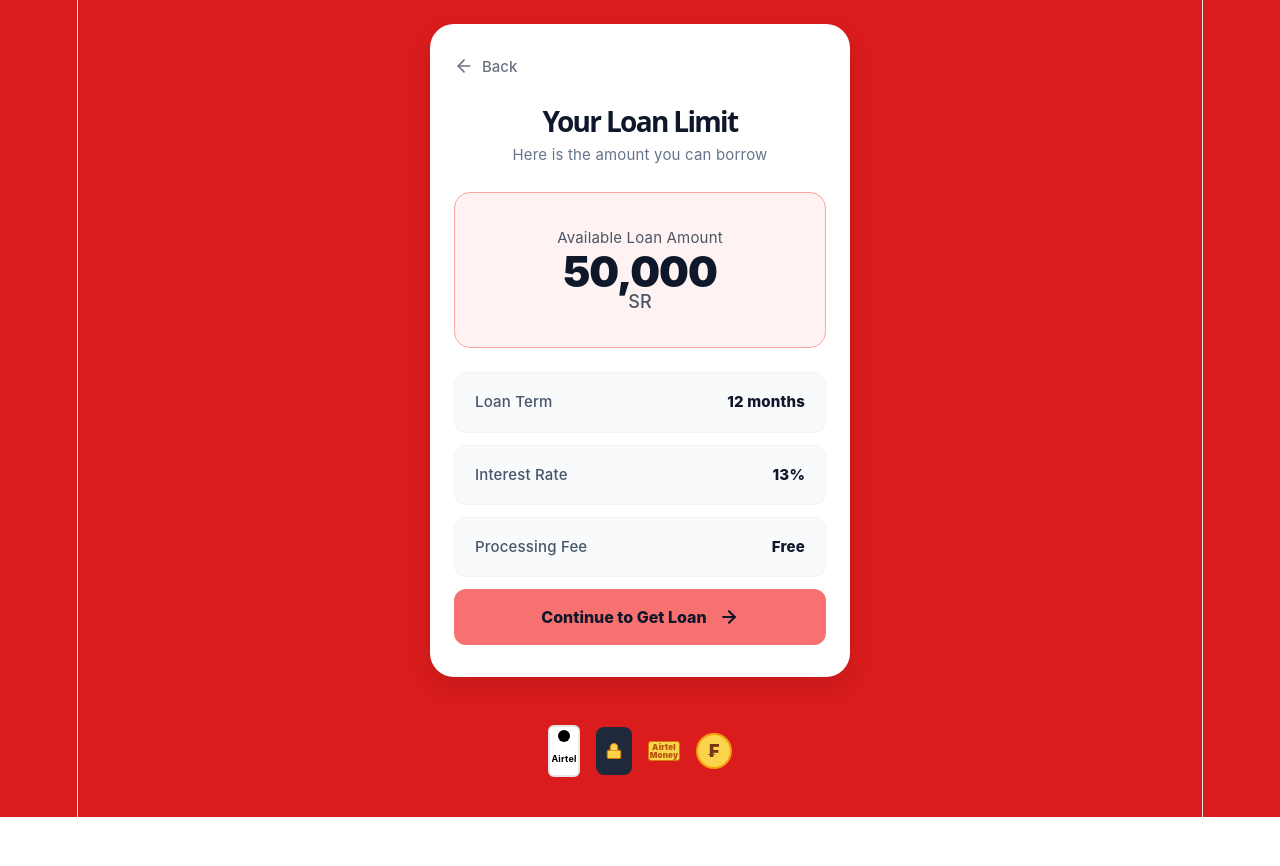
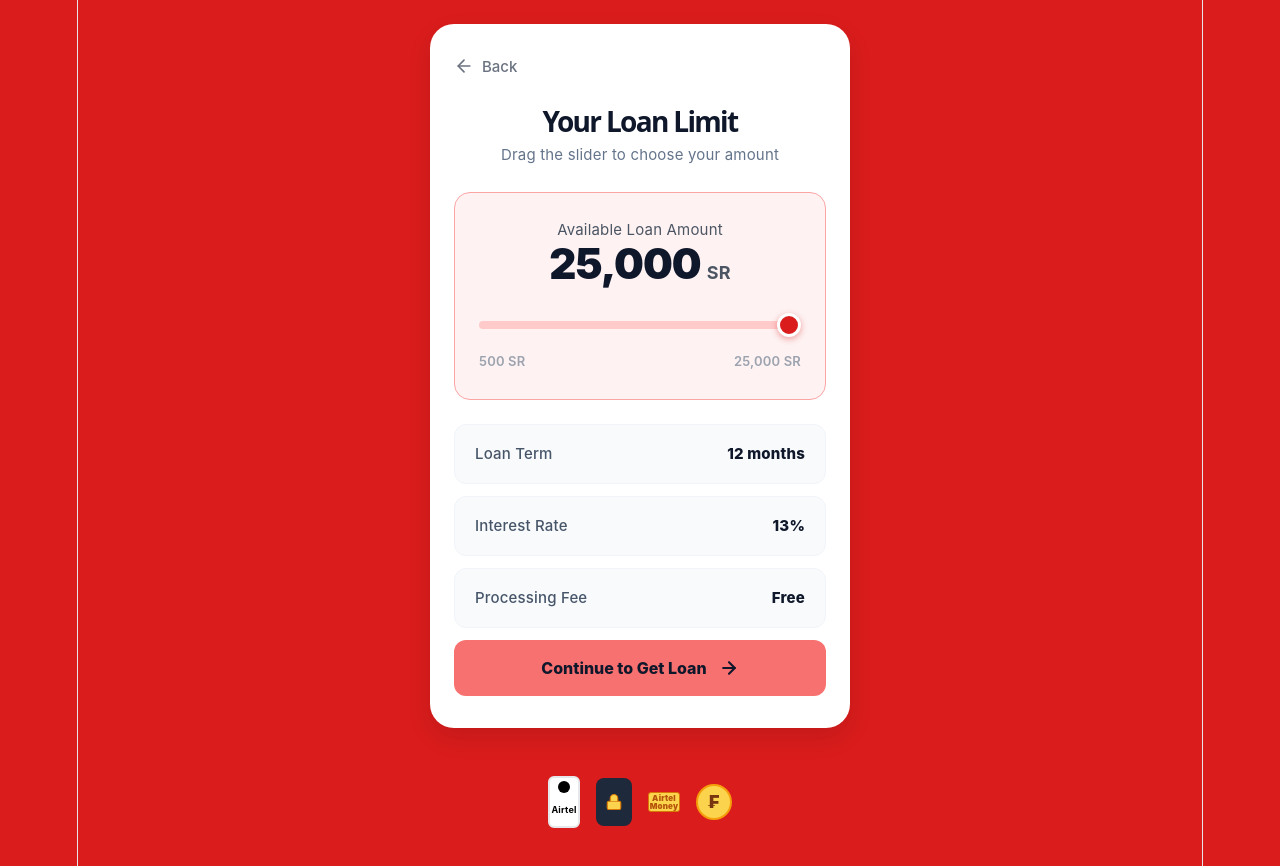
Before and after one commit to ClintonK399/airtel-loan-frontend, a React (Vite) app: page /airtel-loan-limit in a window 1280 px wide. Before the commit the page ends 817 px from the top, so only its background shows below. Built offline with nearby package versions, Linux system fonts and the light colour scheme; no server answers.

Commit message:
Feature: Added dynamic draggable slider for Loan Limit (500 to 25,000 SR)

```diff
--- a/src/AirtelLoanLimit.tsx
+++ b/src/AirtelLoanLimit.tsx
@@ -1,8 +1,14 @@
-import React from 'react';
+import React, { useState } from 'react';
 import { useNavigate } from 'react-router-dom';
 
 function AirtelLoanLimit() {
   const navigate = useNavigate();
+  // State for the slider (default to max or a starting amount)
+  const [loanAmount, setLoanAmount] = useState(25000);
+
+  const handleSliderChange = (e: React.ChangeEvent<HTMLInputElement>) => {
+    setLoanAmount(Number(e.target.value));
+  };
 
   return (
     <div className="airtel-page-container">
@@ -69,12 +75,12 @@ function AirtelLoanLimit() {
           margin-bottom: 24px;
         }
 
-        /* AMOUNT BOX */
+        /* AMOUNT BOX (SLIDER) */
         .amount-box {
           background-color: #FEF2F2;
           border: 1px solid #FCA5A5;
           border-radius: 16px;
-          padding: 32px 24px;
+          padding: 24px;
           display: flex;
           flex-direction: column;
           align-items: center;
@@ -88,18 +94,84 @@ function AirtelLoanLimit() {
           margin-bottom: 8px;
         }
 
+        .amount-display {
+          display: flex;
+          align-items: baseline;
+          gap: 6px;
+          margin-bottom: 24px;
+        }
+
         .amount-value {
           font-size: 42px;
           font-weight: 900;
           color: #0F172A;
-          margin-bottom: 4px;
           letter-spacing: -1px;
         }
 
         .amount-currency {
           font-size: 18px;
           color: #4B5563;
-          font-weight: 500;
+          font-weight: 700;
+        }
+
+        /* CUSTOM RANGE SLIDER */
+        .slider-container {
+          width: 100%;
+          position: relative;
+        }
+
+        .slider {
+          -webkit-appearance: none;
+          width: 100%;
+          height: 8px;
+          border-radius: 4px;
+          background: #FECACA; /* Light red track */
+          outline: none;
+          cursor: pointer;
+        }
+
+        /* Thumb styling for Webkit (Chrome, Safari, Edge) */
+        .slider::-webkit-slider-thumb {
+          -webkit-appearance: none;
+          appearance: none;
+          width: 24px;
+          height: 24px;
+          border-radius: 50%;
+          background: #DA1C1C; /* Airtel Red */
+          border: 3px solid #ffffff;
+          box-shadow: 0 2px 6px rgba(218, 28, 28, 0.4);
+          cursor: grab;
+        }
+
+        .slider::-webkit-slider-thumb:active {
+          cursor: grabbing;
+          transform: scale(1.1);
+        }
+
+        /* Thumb styling for Firefox */
+        .slider::-moz-range-thumb {
+          width: 24px;
+          height: 24px;
+          border-radius: 50%;
+          background: #DA1C1C;
+          border: 3px solid #ffffff;
+          box-shadow: 0 2px 6px rgba(218, 28, 28, 0.4);
+          cursor: grab;
+        }
+
+        .slider::-moz-range-thumb:active {
+          cursor: grabbing;
+          transform: scale(1.1);
+        }
+
+        .slider-limits {
+          display: flex;
+          justify-content: space-between;
+          width: 100%;
+          margin-top: 12px;
+          font-size: 13px;
+          color: #9CA3AF;
+          font-weight: 600;
         }
 
         /* DETAIL ROWS */
@@ -177,13 +249,32 @@ function AirtelLoanLimit() {
           </button>
 
           <h1 className="title">Your Loan Limit</h1>
-          <p className="subtitle">Here is the amount you can borrow</p>
+          <p className="subtitle">Drag the slider to choose your amount</p>
 
-          {/* AMOUNT BOX */}
+          {/* AMOUNT BOX WITH SLIDER */}
           <div className="amount-box">
             <span className="amount-label">Available Loan Amount</span>
-            <span className="amount-value">50,000</span>
-            <span className="amount-currency">SR</span>
+
+            <div className="amount-display">
+              <span className="amount-value">{loanAmount.toLocaleString('en-US')}</span>
+              <span className="amount-currency">SR</span>
+            </div>
+
+            <div className="slider-container">
+              <input
+                type="range"
+                min="500"
+                max="25000"
+                step="500"
+                value={loanAmount}
+                onChange={handleSliderChange}
+                className="slider"
+              />
+              <div className="slider-limits">
+                <span>500 SR</span>
+                <span>25,000 SR</span>
+              </div>
+            </div>
           </div>
 
           {/* DETAILS */}
@@ -201,6 +292,7 @@ function AirtelLoanLimit() {
           </div>
 
           {/* ACTION BUTTON */}
+          {/* You can pass the selected amount via state or localStorage if needed later */}
           <button className="continue-btn" onClick={() => navigate('/airtel-denied')}>
             Continue to Get Loan
             <svg width="20" height="20" viewBox="0 0 24 24" fill="none" stroke="currentColor" strokeWidth="2.5" strokeLinecap="round" strokeLinejoin="round">
```
